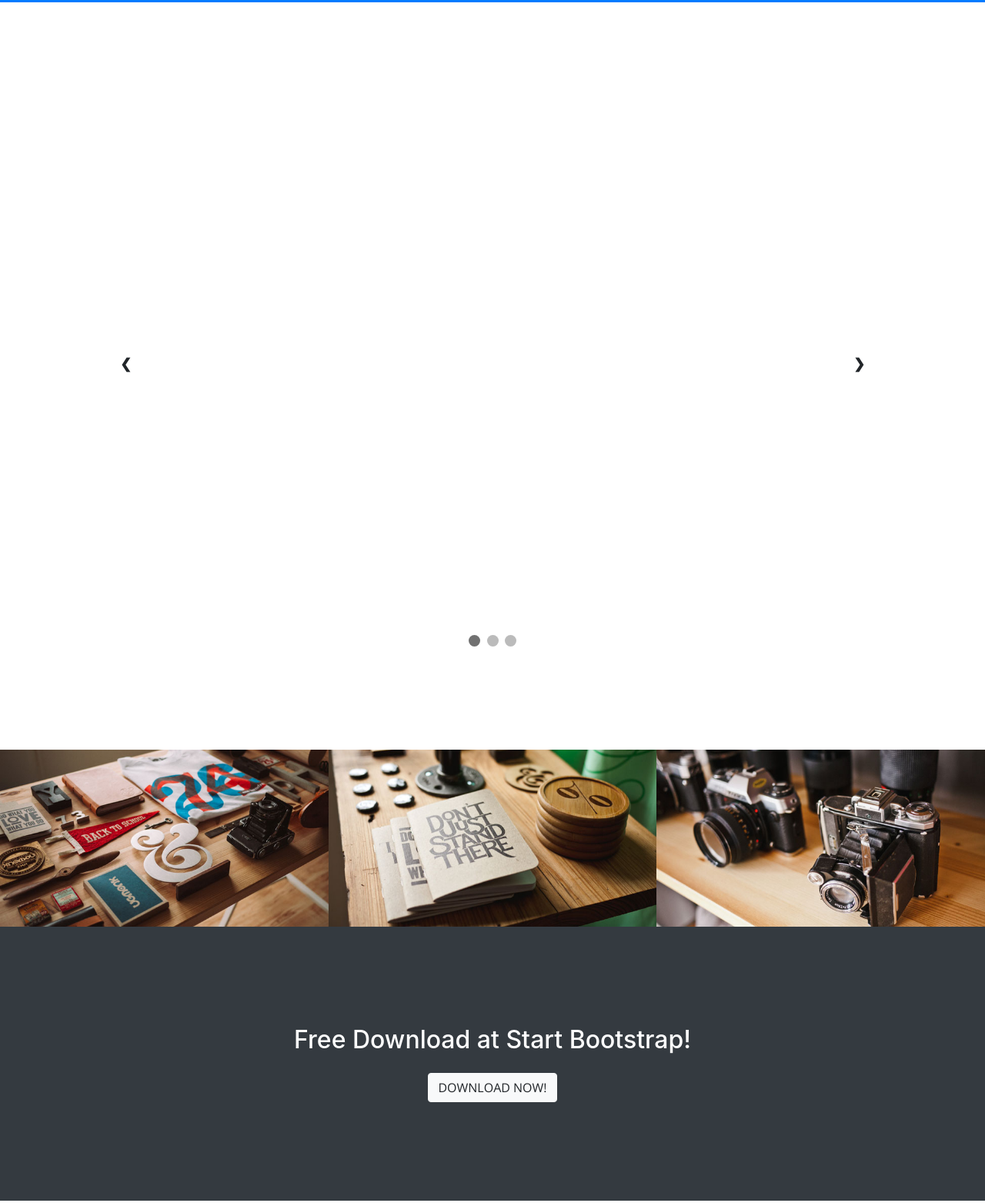
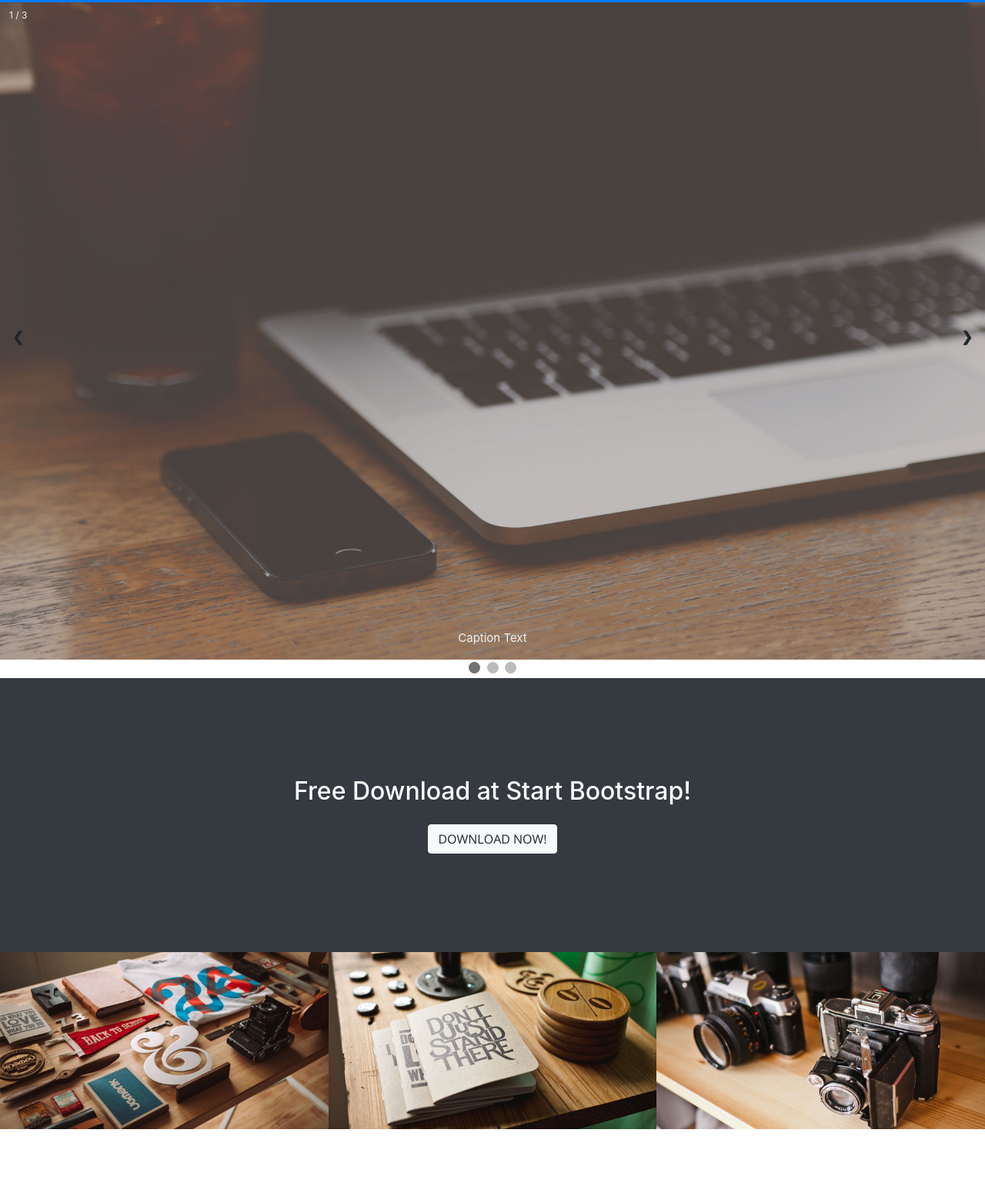
Before and after one commit to shirinhar/website, a website with bundled scripts: page index.html in a window 1280 px wide. Shown: the part 1250-2813 px from the top of the page at 77% size. Built offline with nearby package versions, Linux system fonts and the light colour scheme; files whose address does not match are found by name.

Commit message:
fix img margin

```diff
--- a/css/creative.css
+++ b/css/creative.css
@@ -39,20 +39,26 @@ h6 {
 }
 
 .bg-primary {
+  padding: 8rem 0;
   background-color: #6D2E46 !important;
 }
 
 .bg-dark {
+  padding: 8rem 0;
   background-color: #DB9D47 !important;
+}
+
+#contact {
+  padding: 8rem 0;
 }
 
 .text-faded {
   color: rgba(255, 255, 255, 0.7);
 }
 
-section {
+/* section {
   padding: 8rem 0;
-}
+} */
 
 .section-heading {
   margin-top: 0;
@@ -315,11 +321,8 @@ header.masthead p {
 
 /* my ting  */
 
-* {box-sizing:border-box}
-
 /* Slideshow container */
 .slideshow-container {
-  max-width: 1000px;
   position: relative;
   margin: auto;
 }
@@ -397,6 +400,7 @@ header.masthead p {
   -webkit-animation-duration: 1.5s;
   animation-name: fade;
   animation-duration: 1.5s;
+  animation-fill-mode: forwards;
 }
 
 @-webkit-keyframes fade {
--- a/index.html
+++ b/index.html
@@ -163,16 +163,24 @@
           <a class="prev" onclick="plusSlides(-1)">&#10094;</a>
           <a class="next" onclick="plusSlides(1)">&#10095;</a>
         </div>
-        <br>
 
         <!-- The dots/circles -->
-        <div style="text-align:center">
+        <div id="img-dots" style="text-align:center">
           <span class="dot" onclick="currentSlide(1)"></span>
           <span class="dot" onclick="currentSlide(2)"></span>
           <span class="dot" onclick="currentSlide(3)"></span>
         </div>
 
     </section>
+
+
+    <section class="bg-dark text-white">
+      <div class="container text-center">
+        <h2 class="mb-4">Free Download at Start Bootstrap!</h2>
+        <a class="btn btn-light btn-xl sr-button" href="http://startbootstrap.com/template-overviews/creative/">Download Now!</a>
+      </div>
+    </section>
+
 
     <section class="p-0" id="portfolio">
       <div class="container-fluid p-0">
@@ -271,12 +279,6 @@
       </div> -->
     </section>
 
-    <section class="bg-dark text-white">
-      <div class="container text-center">
-        <h2 class="mb-4">Free Download at Start Bootstrap!</h2>
-        <a class="btn btn-light btn-xl sr-button" href="http://startbootstrap.com/template-overviews/creative/">Download Now!</a>
-      </div>
-    </section>
 
     <section id="contact">
       <div class="container">
```
